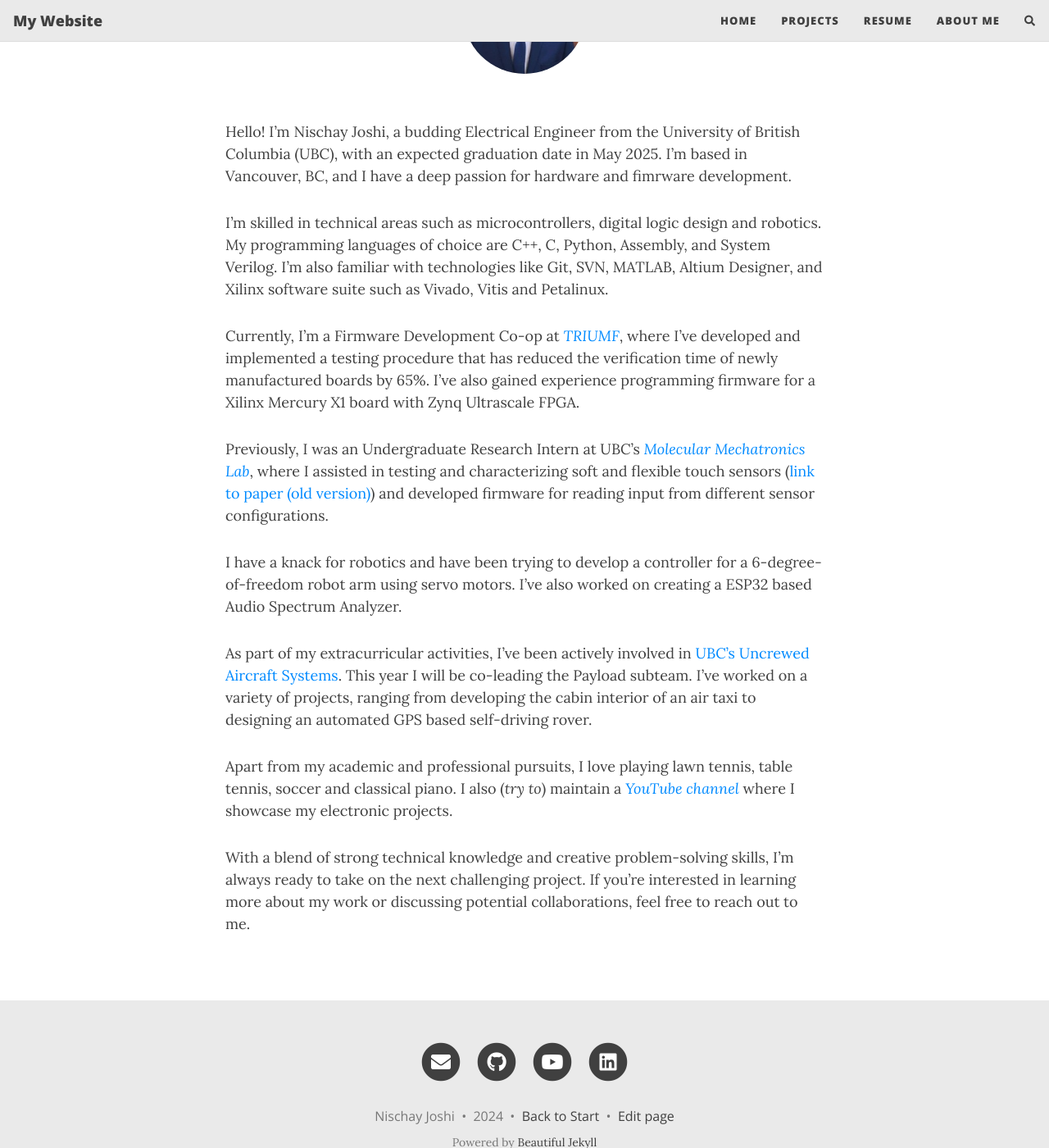
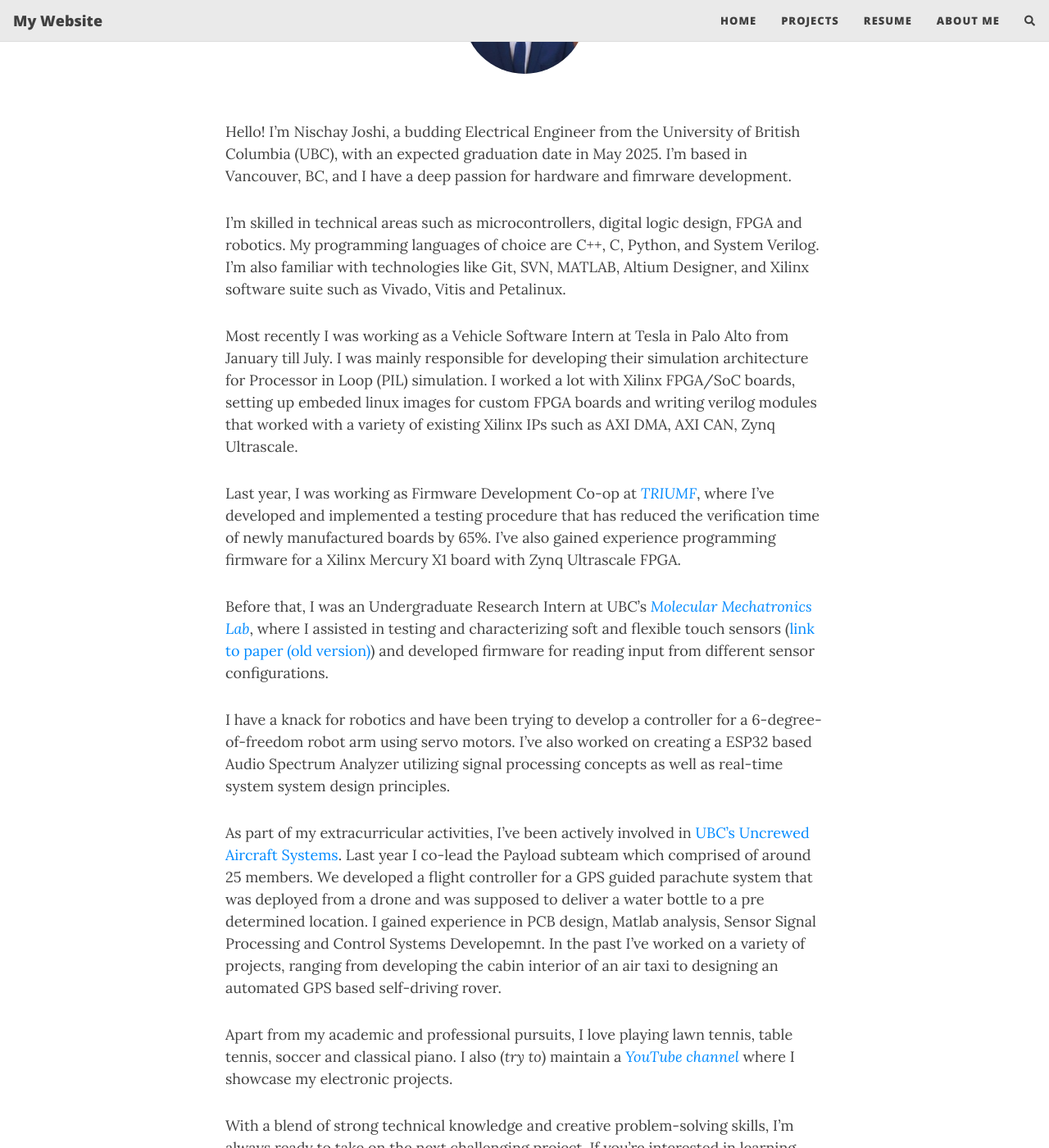
Before and after one commit to Nischay2312/Nischay2312.github.io, a Jekyll site: the page built from aboutme.md, in a window 1280 px wide and 1400 px high, scrolled down 336 px. Shown: the whole window at 82% size. Built offline with Jekyll 4.4.1, drawn with Linux system fonts in a browser that asks for light colours; nearby versions of some CDN libraries; comment, search, counter and statistics services are not loaded; some of the changed text lies outside the part shown.

Commit message:
Updated about me and resume

```diff
--- a/aboutme.md
+++ b/aboutme.md
@@ -11,16 +11,18 @@ Adding a picture of mine, but in round shape
 
 Hello! I'm Nischay Joshi, a budding Electrical Engineer from the University of British Columbia (UBC), with an expected graduation date in May 2025. I'm based in Vancouver, BC, and I have a deep passion for hardware and fimrware development.
 
-I'm skilled in technical areas such as microcontrollers, digital logic design and robotics. My programming languages of choice are C++, C, Python, Assembly, and System Verilog. I'm also familiar with technologies like Git, SVN, MATLAB, Altium Designer, and Xilinx software suite such as Vivado, Vitis and Petalinux.
+I'm skilled in technical areas such as microcontrollers, digital logic design, FPGA and robotics. My programming languages of choice are C++, C, Python, and System Verilog. I'm also familiar with technologies like Git, SVN, MATLAB, Altium Designer, and Xilinx software suite such as Vivado, Vitis and Petalinux.
 
-Currently, I'm a Firmware Development Co-op at [_TRIUMF_](https://www.triumf.ca/), where I've developed and implemented a testing procedure that has reduced the verification time of newly manufactured boards by 65%. I've also gained experience programming firmware for a Xilinx Mercury X1 board with Zynq Ultrascale FPGA.
+Most recently I was working as a Vehicle Software Intern at Tesla in Palo Alto from January till July. I was mainly responsible for developing their simulation architecture for Processor in Loop (PIL) simulation. I worked a lot with Xilinx FPGA/SoC boards, setting up embeded linux images for custom FPGA boards and writing verilog modules that worked with a variety of existing Xilinx IPs such as AXI DMA, AXI CAN, Zynq Ultrascale.
 
-Previously, I was an Undergraduate Research Intern at UBC's [_Molecular Mechatronics Lab_](https://mm.ece.ubc.ca/), where I assisted in testing and characterizing soft and flexible touch sensors ([link to paper (old version)](https://open.library.ubc.ca/media/stream/pdf/24/1.0402763/4)) and developed firmware for reading input from different sensor configurations.
+Last year, I was working as Firmware Development Co-op at [_TRIUMF_](https://www.triumf.ca/), where I've developed and implemented a testing procedure that has reduced the verification time of newly manufactured boards by 65%. I've also gained experience programming firmware for a Xilinx Mercury X1 board with Zynq Ultrascale FPGA.
 
-I have a knack for robotics and have been trying to develop a controller for a 6-degree-of-freedom robot arm using servo motors. I've also worked on creating a ESP32 based Audio Spectrum Analyzer.
+Before that, I was an Undergraduate Research Intern at UBC's [_Molecular Mechatronics Lab_](https://mm.ece.ubc.ca/), where I assisted in testing and characterizing soft and flexible touch sensors ([link to paper (old version)](https://open.library.ubc.ca/media/stream/pdf/24/1.0402763/4)) and developed firmware for reading input from different sensor configurations.
 
-As part of my extracurricular activities, I've been actively involved in [UBC's Uncrewed Aircraft Systems](https://www.ubcuas.com/). This year I will be co-leading the Payload subteam. I've worked on a variety of projects, ranging from developing the cabin interior of an air taxi to designing an automated GPS based self-driving rover.
+I have a knack for robotics and have been trying to develop a controller for a 6-degree-of-freedom robot arm using servo motors. I've also worked on creating a ESP32 based Audio Spectrum Analyzer utilizing signal processing concepts as well as real-time system system design principles.
+
+As part of my extracurricular activities, I've been actively involved in [UBC's Uncrewed Aircraft Systems](https://www.ubcuas.com/). Last year I co-lead the Payload subteam which comprised of around 25 members. We developed a flight controller for a GPS guided parachute system that was deployed from a drone and was supposed to deliver a water bottle to a pre determined location. I gained experience in PCB design, Matlab analysis, Sensor Signal Processing and Control Systems Developemnt. In the past I've worked on a variety of projects, ranging from developing the cabin interior of an air taxi to designing an automated GPS based self-driving rover.
 
 Apart from my academic and professional pursuits, I love playing lawn tennis, table tennis, soccer and classical piano. I also (_try to_) maintain a [_YouTube channel_](https://www.youtube.com/channel/UCoLCzD3NYxd0RpYbESqbdjg) where I showcase my electronic projects.
 
-With a blend of strong technical knowledge and creative problem-solving skills, I'm always ready to take on the next challenging project. If you're interested in learning more about my work or discussing potential collaborations, feel free to reach out to me.
+With a blend of strong technical knowledge and creative problem-solving skills, I'm always ready to take on the next challenging project. If you're interested in learning more about my work or discussing potential collaborations, feel free to reach out to me at nischayjoshi2312@gmail.com.
```
Also changed, not shown: .github/FUNDING.yml (added), .github/issue_template.md (added), .github/pull_request_template.md (added), .github/workflows/ci.yml (added), 3 other files.
